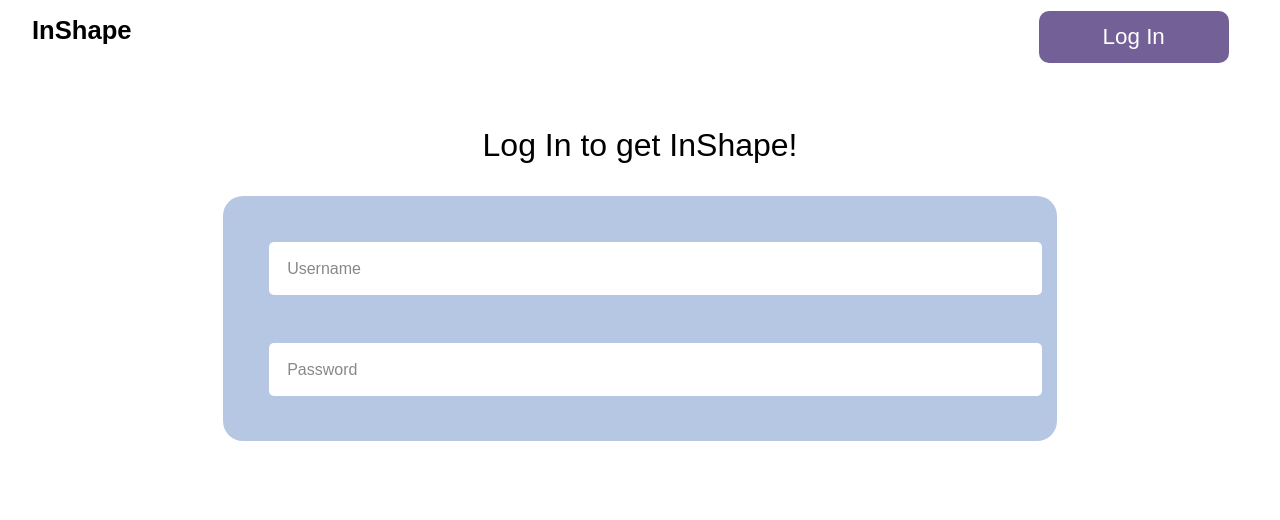
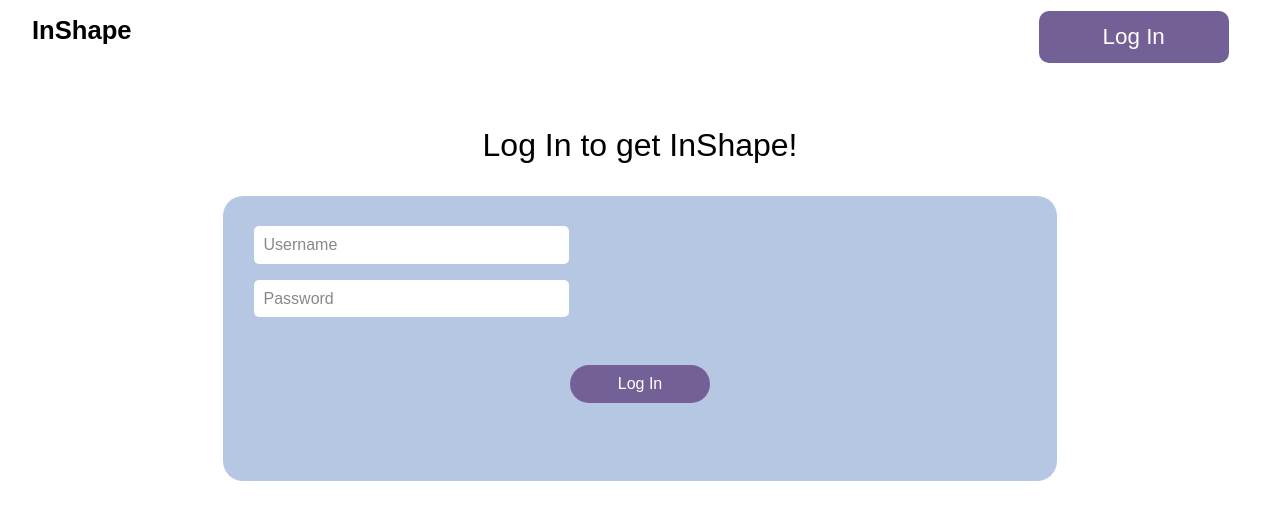
Before and after one commit to rebecca-millerr/InShape, a React (Create React App) app in the folder client/: page /log-in in a window 1280 px wide. Shown: the top 520 px of the page. Built offline with nearby package versions, Linux system fonts and the light colour scheme.

Commit message:
Updates to login and signup

```diff
--- a/client/src/App.js
+++ b/client/src/App.js
@@ -146,7 +146,9 @@ class App extends React.Component {
               <Route path = "/sign-up">
                 <SignUp validate = {this.logInOut} />
               </Route>
-              <Route path = "/log-in" component = {LogIn} />
+              <Route path = "/log-in">
+                <LogIn validate = {this.logInOut} />
+              </Route>
               <Route path = "/meals" component = {Meals} />
               <Route path = "/exercises" component = {Exercises} />
               <Route path = "/contact" component = {Contact} />
--- a/client/src/LogIn.css
+++ b/client/src/LogIn.css
@@ -1,6 +1,6 @@
 .FormBox {
     width: 70%;
-    height: 200px;
+    height: 240px;
     position: relative;
     overflow-y: auto;
     margin: 0 auto;
@@ -28,9 +28,8 @@
     border-radius: 5px;
     font-size: 1em;
     font-weight: 200;
-    padding: 2%;
-    margin: 3%;
-    width: 98%;
+    padding: 1%;
+    margin: 1%;
 }
 
 .TextField:focus {
@@ -47,7 +46,7 @@
     background-color: #736096;
     color: #fff;
     padding: 0.6em 3em;
-    margin: 4em 0.8em;
+    margin: 2.5em 0.8em;
     border-radius: 20px;
     border: transparent;
     font-size: 1em;
@@ -55,7 +54,6 @@
     font-weight: 200;
     outline: none;
     transition: 0.4s;
-    margin-top: 10%;
 }
 
 .SubmitButton:hover {
--- a/client/src/LogIn.js
+++ b/client/src/LogIn.js
@@ -6,10 +6,12 @@ class LogIn extends Component {
     constructor() {
         super();
         this.state = {
-            firstName: "",
-            lastName: ""
+            username : "",
+            password : "",
+            loggedIn : false
         }
-        this.handleChange = this.handleChange.bind(this)
+        this.handleChange = this.handleChange.bind(this);
+        this.authenticate = this.authenticate.bind(this);
     }
 
     handleChange(event) {
@@ -19,7 +21,26 @@ class LogIn extends Component {
         });
     }
 
+    authenticate() {
+        // validate password and username
+        // feed this as current user to database
+
+        this.setState({
+            loggedIn : true
+        });
+
+        this.props.validate();
+    }
+
     render() {
+        if ( this.state.loggedIn ) {
+            return(
+                <div className = "SignUpPage">
+                    <h1 className = "SignUpHeading">All done!</h1>
+                </div>
+            )
+        }
+
         return(
             <div className = "LogInPage">
                 <h1 className = "LogInHeading"> Log In to get InShape!</h1>
@@ -45,7 +66,7 @@ class LogIn extends Component {
                     />
 
                     <div>
-                        <center><div onClick = {this.calculate} className = "SubmitButton">Log In</div></center>
+                        <center><div onClick = {this.authenticate} className = "SubmitButton">Log In</div></center>
                     </div>
                 </form>
             </div>
--- a/client/src/SignUp.js
+++ b/client/src/SignUp.js
@@ -209,6 +209,8 @@ class SignUp extends React.Component {
 
             loggedIn    : true
         });
+
+        // TODO: feed this as current user to database
 
         this.props.validate();
     }
```
Also changed, not shown: client/src/content.txt (deleted), 2 other files (tests, documents, lock files or other folders).
